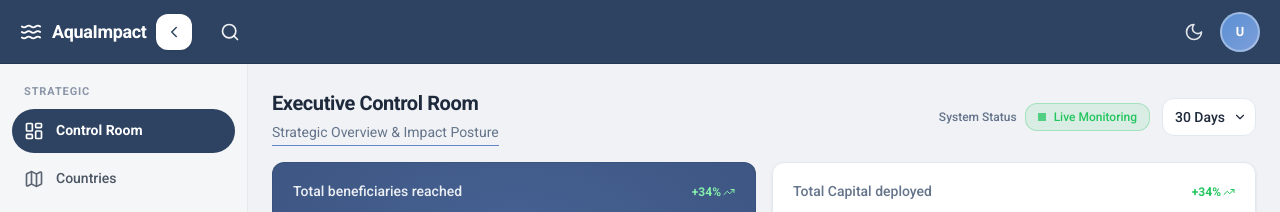
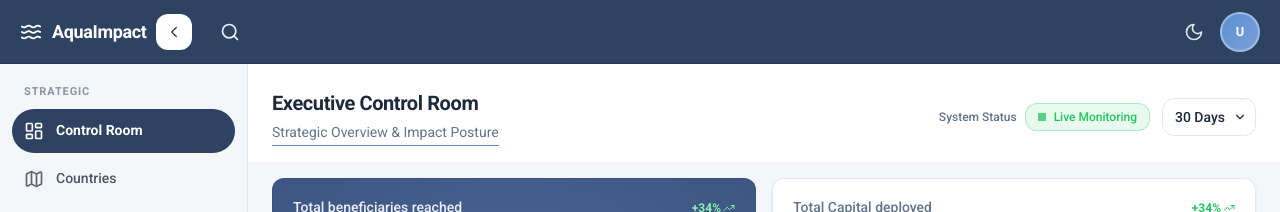
Before and after one commit to sg-ujjwal/nextjs-dashboard, a Next.js app: page / in a window 1280 px wide. Shown: the top 212 px of the page. Built offline with nearby package versions, Linux system fonts and the light colour scheme; what @mui/material-nextjs would draw is missing.

Commit message:
Refactor MUI theme and color tokens to enhance consistency across the application. Update background and border colors in theme settings to use new color tokens. Modify KPISection and WorldMap components to align with updated theme styles, improving overall UI coherence.

```diff
--- a/src/core/theme/mui-theme.ts
+++ b/src/core/theme/mui-theme.ts
@@ -1,4 +1,5 @@
 import { createTheme } from '@mui/material/styles'
+import { colors } from '@/core/theme/tokens/colors'
 import { FONT_FAMILY_STACK } from '@/core/theme/tokens/font-family'
 
 declare module '@mui/material/styles' {
@@ -65,7 +66,7 @@ const theme = createTheme({
       dark: '#0284c7',
     },
     background: {
-      default: '#f0f2f5',
+      default: colors.bg.primary,
       paper: '#ffffff',
     },
     text: {
@@ -73,15 +74,15 @@ const theme = createTheme({
       secondary: '#64748b',
       disabled: '#94a3b8',
     },
-    divider: '#e2e8f0',
+    divider: colors.bg.border,
     custom: {
-      bgPrimary: '#f0f2f5',
-      bgElevated: '#f8fafc',
-      border: '#e2e8f0',
+      bgPrimary: colors.bg.primary,
+      bgElevated: colors.bg.elevated,
+      border: colors.bg.border,
       headerBar: '#2e4362',
       headerBorder: '#243750',
-      sidebarBg: '#f4f6f8',
-      sidebarBorder: '#e6eaef',
+      sidebarBg: colors.sidebar.bg,
+      sidebarBorder: '#dde3eb',
       sidebarHover: 'rgba(46, 67, 98, 0.08)',
       sidebarActive: '#2e4362',
       sidebarText: '#4b5563',
@@ -107,7 +108,7 @@ const theme = createTheme({
     MuiCssBaseline: {
       styleOverrides: {
         body: {
-          backgroundColor: '#f0f2f5',
+          backgroundColor: colors.bg.primary,
           color: '#1e293b',
           overflowX: 'hidden',
           fontFamily: FONT_FAMILY_STACK,
--- a/src/core/theme/tokens/colors.ts
+++ b/src/core/theme/tokens/colors.ts
@@ -12,18 +12,20 @@ export const colors = {
     900: '#001d66',
   },
   bg: {
-    primary:   '#f0f2f5',
+    /** Main content + layout shell (matches sidebar in app chrome) */
+    primary:   '#F4F6F9',
     secondary: '#ffffff',
     card:      '#ffffff',
     elevated:  '#f8fafc',
     border:    '#e2e8f0',
   },
   sidebar: {
-    bg:     '#0f1a2e',
-    hover:  '#1a2744',
-    active: '#1e3a5f',
-    border: '#1e293b',
-    text:   '#94a3b8',
+    /** Same as `bg.primary` — single app-chrome background */
+    bg:     '#F4F6F9',
+    hover:  'rgba(46, 67, 98, 0.08)',
+    active: '#2e4362',
+    border: '#dde3eb',
+    text:   '#4b5563',
     textActive: '#ffffff',
   },
   text: {
--- a/src/modules/dashboard/components/sections/kpi-section/index.tsx
+++ b/src/modules/dashboard/components/sections/kpi-section/index.tsx
@@ -13,7 +13,20 @@ export default function KPISection() {
 
   return (
     <Box component="section" sx={{ width: '100%', minWidth: 0 }}>
-      <Box sx={{ display: 'flex', alignItems: 'center', justifyContent: 'space-between', mb: 2 }}>
+      <Box
+        sx={{
+          display: 'flex',
+          alignItems: 'center',
+          justifyContent: 'space-between',
+          mx: -3,
+          px: 3,
+          mt: -3,
+          pt: 3,
+          pb: 2,
+          mb: 2,
+          bgcolor: 'background.paper',
+        }}
+      >
         <Box>
           <Typography sx={{ fontSize: '1.25rem', fontWeight: 600, letterSpacing: '-0.02em', color: 'text.primary' }}>
             Executive Control Room
--- a/src/widgets/world-map/index.tsx
+++ b/src/widgets/world-map/index.tsx
@@ -169,7 +169,7 @@ export function WorldMap({ markers, onMarkerClick, onMarkerHover }: WorldMapProp
 
   return (
     <Box sx={{ position: 'relative', borderRadius: CARD_BORDER_RADIUS_SX, overflow: 'hidden', height: '100%', minHeight: 320 }}>
-      <Box ref={mapRef} sx={{ height: '100%', width: '100%', minHeight: 320, bgcolor: '#f0f2f5' }} />
+      <Box ref={mapRef} sx={{ height: '100%', width: '100%', minHeight: 320, bgcolor: 'custom.bgPrimary' }} />
       {!isReady && (
         <Box
           sx={{
```
